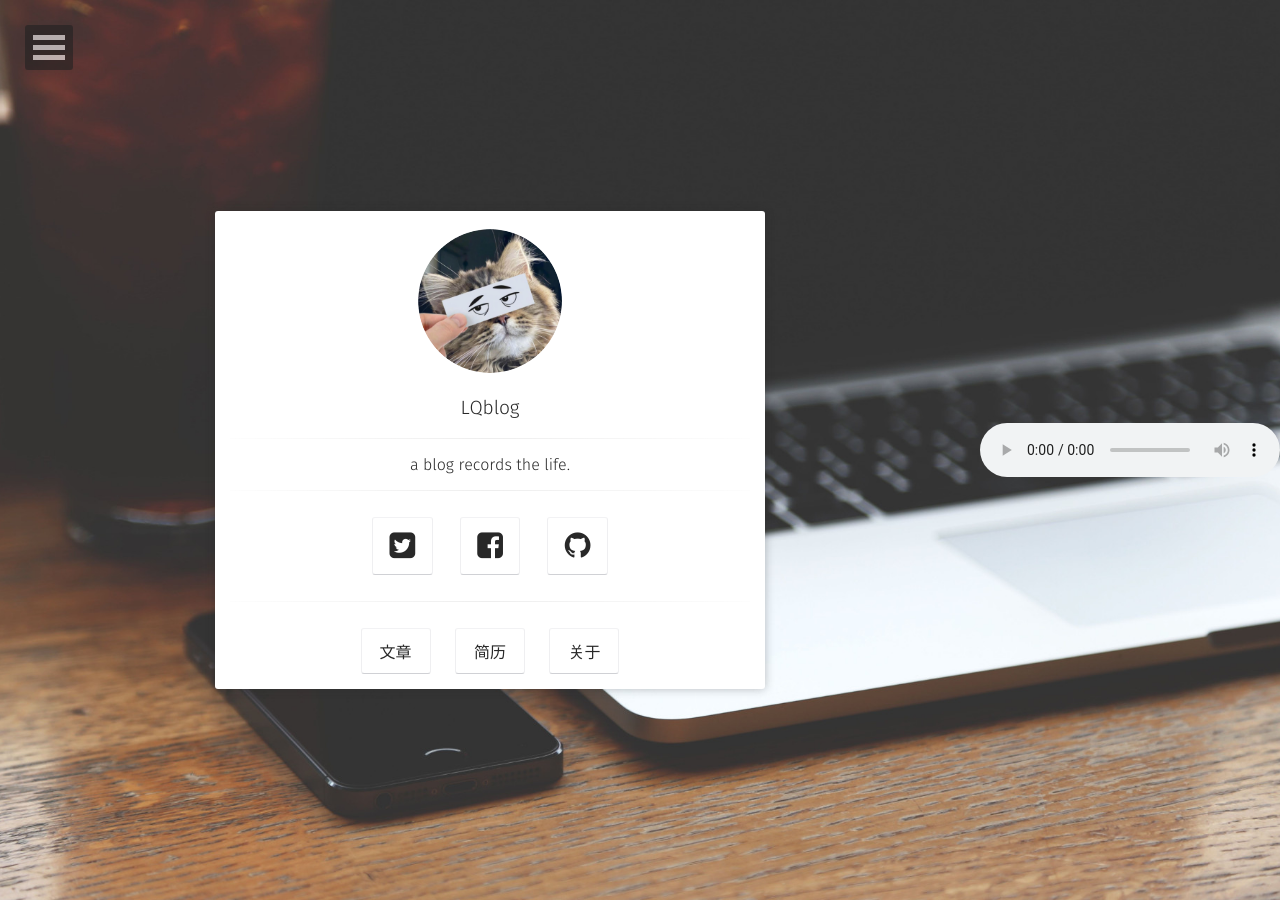
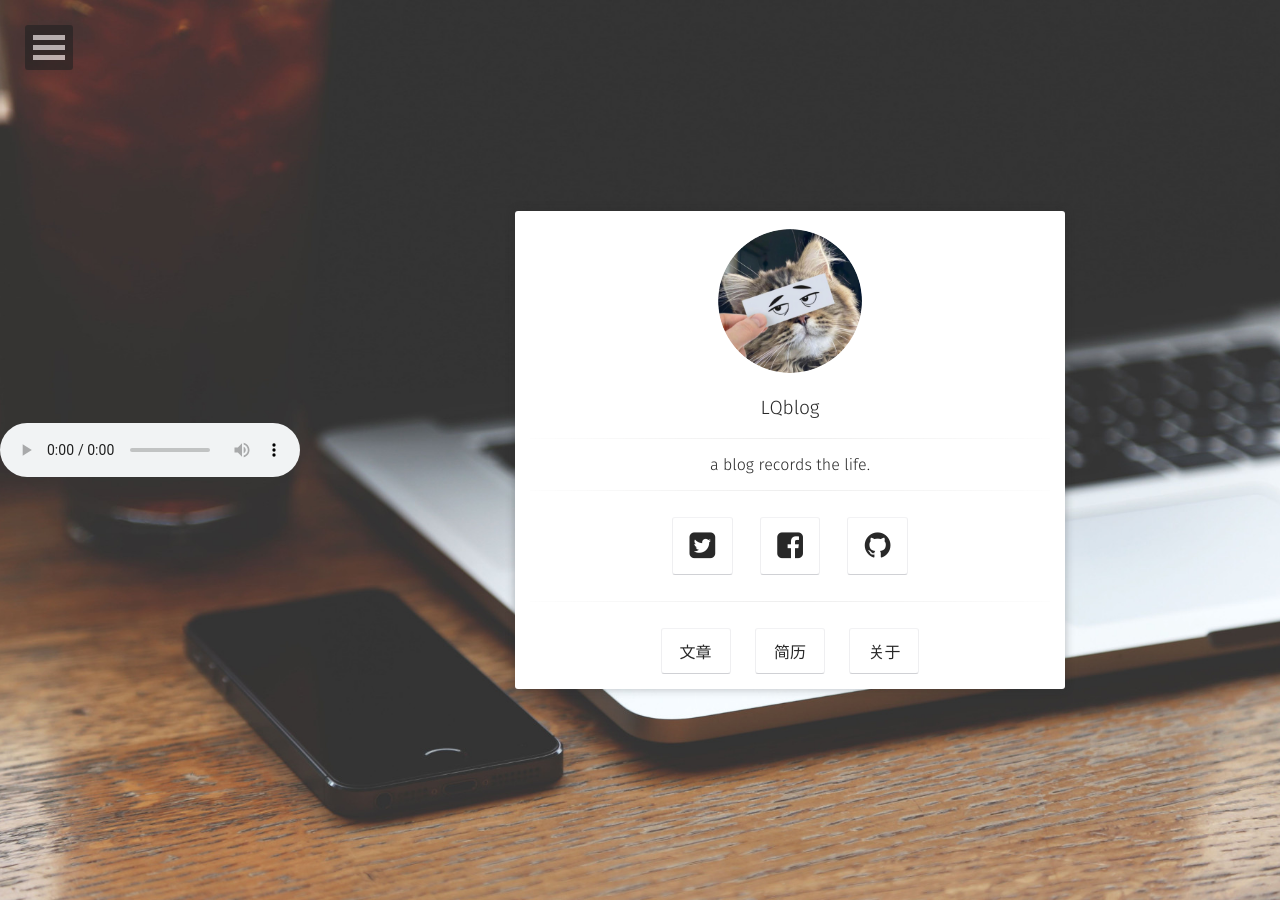
Before and after one commit to aiologybay/aiologybay.github.io, a Jekyll site: the page built from index.html, in a window 1280 px wide. Built offline with Jekyll 4.4.1, drawn with Linux system fonts in a browser that asks for light colours; some web fonts are replaced.

Commit message:
initial commit

```diff
--- a/_layouts/home.html
+++ b/_layouts/home.html
@@ -14,6 +14,7 @@ layout: compress
     {% include nav.html %}
     <!-- Header -->
     <header class="header flex" role="banner">
+<audio src="https://aiologybay.github.io/assets/mp3/Nothing's Gonna Change My Love For You.mp3" id="aud" autoplay="autoplay" loop="-1" controls="controls" preload="auto"></audio>
         <div class="container animated fadeIn">
             <div class="row">
                     <a href="{{ site.url }}">
@@ -45,9 +46,7 @@ layout: compress
                  </h3>
             </div>
         </div>
-<audio src="https://aiologybay.github.io/assets/mp3/Nothing's Gonna Change My Love For You.mp3" id="aud" autoplay="autoplay" loop="-1" controls="controls" preload="auto"></audio>
     </header>
     {% include scripts.html %}
-
 </body>
 </html>
```
